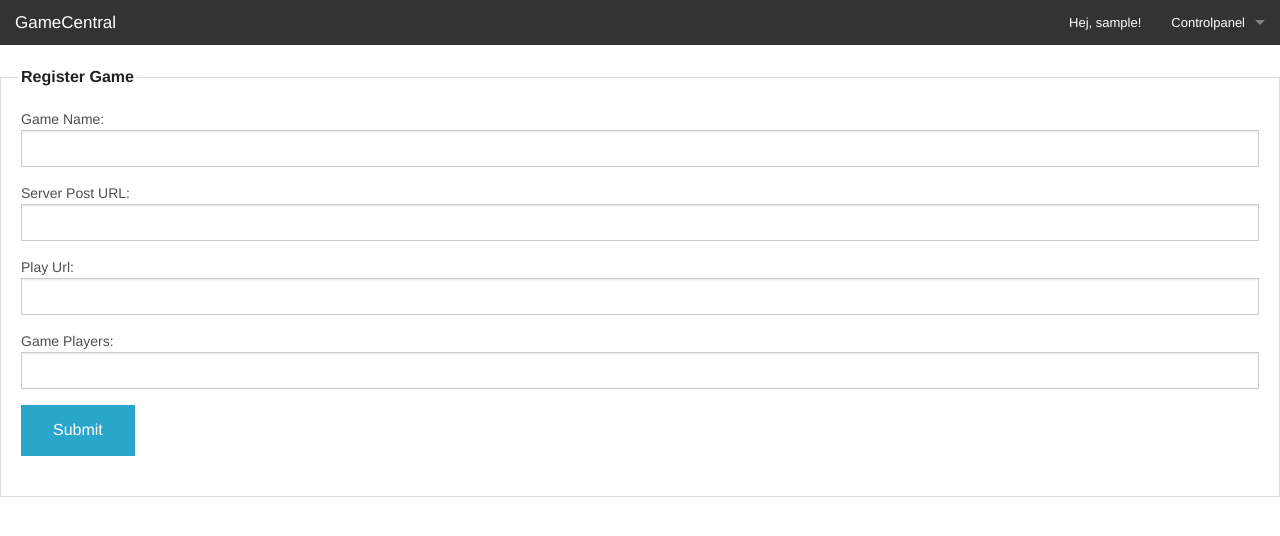
After one commit to flawwan/Game, a PHP site: page /editNode.php in a window 1280 px wide. The commit adds this page. Shown: the top 536 px of the page. Run offline with PHP 8.4, Linux system fonts and the light colour scheme; the visitor is signed in with stand-in values (Sample User, id 1); data that the repository does not hold is empty.

Commit message:
added option to edit games

```diff
--- a/config/db.php
+++ b/config/db.php
@@ -1,6 +1,6 @@
 <?php
 
 define('DB_USER', 'root');
-define('DB_PASS', 'super9server');
+define('DB_PASS', '');
 define('DB_HOST', '127.0.0.1');
 define('DB_NAME', 'gameCentral');
--- /dev/null
+++ b/www/editNode.php
@@ -0,0 +1,63 @@
+<?php require '../lib/Bootstrap.php'; ?>
+<?php
+if (User::loggedIn() === false) {
+	header("location: login.php");
+	exit();
+}
+$status = '';
+$USER_ID = User::getUserID();
+if (isset($_GET['id'])) {
+	$spelid = $_GET['id'];
+	$old = Database::query('SELECT * FROM `nodes` WHERE `game_creator`=:game_creator AND `game_id`=:game_id',
+		array(":game_creator" => $USER_ID,
+			":game_id" => $spelid))->fetch();
+	if ($old['game_creator'] != $USER_ID && $old['game_id'] != $spelid)
+	{
+		header("location: games.php");
+		exit();
+	}
+	$plGameName = $old['game_name'];
+	$plNodeUrl = $old['game_post_url'];
+	$plPlayUrl = $old['game_play_url'];
+	$plGamePlayers = $old['game_players'];
+
+	if ($_SERVER['REQUEST_METHOD'] === 'POST') {
+		$postUrl = $_POST['nodeUrl'];
+		$gameName = $_POST['gameName'];
+		$gamePlayers = $_POST['gamePlayers'];
+		$gamePlay = $_POST['playUrl'];
+		Database::query('UPDATE `nodes` SET `game_post_url`=:post_url, `game_name`=:game_name, `game_players`=:game_players, `game_play_url`=:play_url
+					WHERE `game_id`=:game_id',
+			array(':post_url' => $postUrl,
+				':game_name' => $gameName,
+				':game_id' => $spelid,
+				':game_players' => $gamePlayers,
+				':play_url' => $gamePlay
+			));
+	}
+}
+
+?>
+<?php require '../template/header.php'; ?>
+	<p><?= $status; ?></p>
+	<form action="" method="post">
+		<fieldset>
+			<legend>Register Game</legend>
+
+			<label>Game Name:
+				<input type="text" name="gameName" value="<?=$plGameName?>">
+			</label>
+			<label>Server Post URL:
+				<input type="text" name="nodeUrl" value="<?=$plNodeUrl?>">
+			</label>
+			<label>Play Url:
+				<input type="text" name="playUrl" value="<?=$plPlayUrl?>">
+			</label>
+			<label>Game Players:
+				<input type="text" name="gamePlayers" value="<?=$plGamePlayers?>">
+			</label>
+			<input type="submit" class="button"/>
+		</fieldset>
+	</form>
+
+<?php require '../template/footer.php'; ?>
--- a/www/games.php
+++ b/www/games.php
@@ -13,7 +13,7 @@ Click on a game to join the queue.
 foreach ($nodes as $node):?>
 	<p>
 	<h2><a href="join.php?id=<?=$node["game_id"];?>"><?= htmlspecialchars($node['game_name'], ENT_QUOTES, 'UTF-8'); ?></a>
-	<a href="#"><?= User::getUserID() == $node["user_id"] ? "edit" : "";?></a></h2>
+	<a href="editNode.php?id=<?=$node['game_id']?>"><?= User::getUserID() == $node["user_id"] ? "edit" : "";?></a></h2>
 	<p>Created by: <?=$node["user_name"];?></p>
 	</p>
 <?php endforeach; ?>
```
